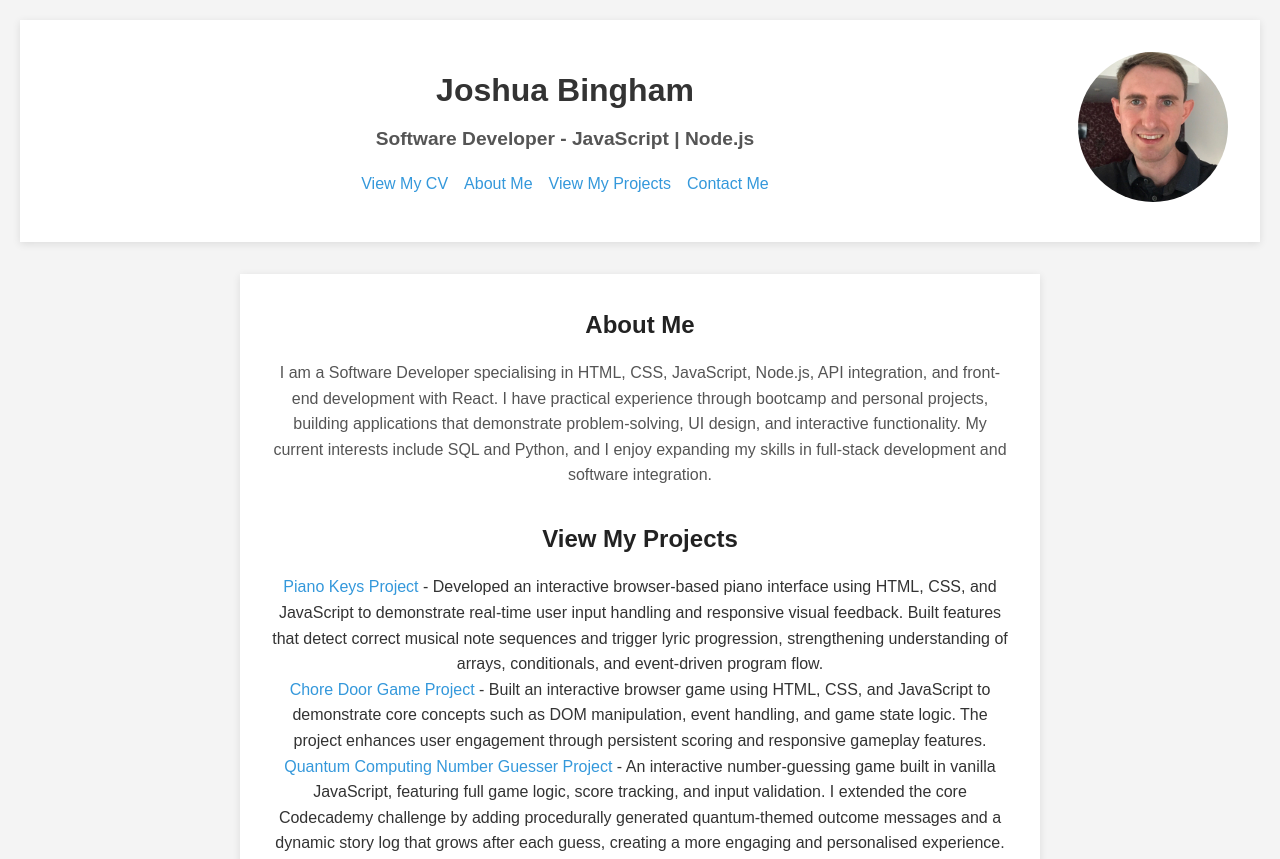
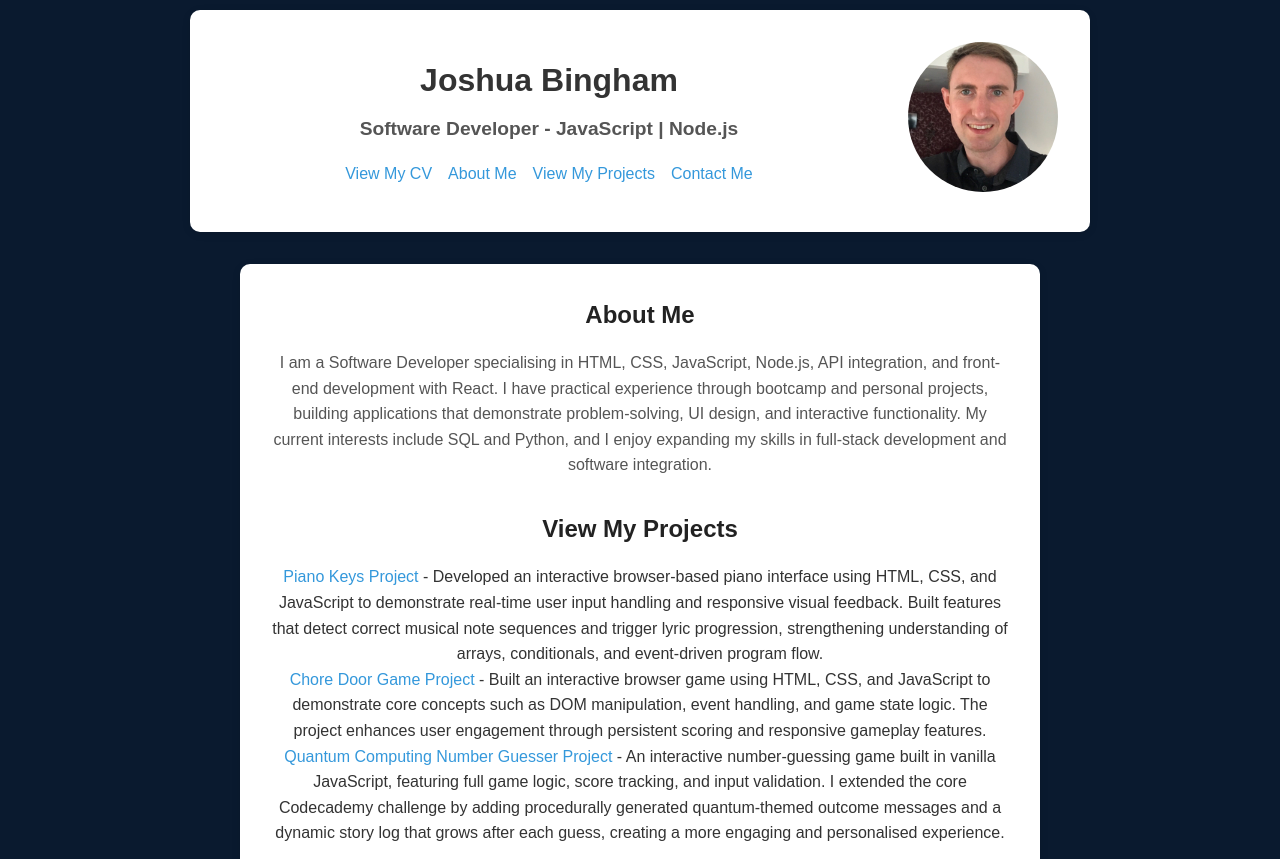
Before and after one commit to joshbingham/joshbingham, a plain HTML site: page index.html in a window 1280 px wide. Shown: the top 859 px of the page. Drawn offline with Linux system fonts and the light colour scheme.

Commit message:
Change background colour

```diff
--- a/styles.css
+++ b/styles.css
@@ -11,9 +11,8 @@
 body {
     font-family: Arial, sans-serif;
     line-height: 1.6;
-    background-color: #f4f4f4;
+    background-color: #0A1A2F;
     color: #333;
-    padding: 20px;
     text-align: center;
 }
 
@@ -36,15 +35,20 @@ ul {
 .header-container {
     display: flex;
     flex-wrap: wrap;
-    justify-content: space-between;
+    justify-content: center;
     align-items: center;
     padding: 2rem;
     background-color: #fff;
     box-shadow: 0 2px 8px rgba(0,0,0,0.1);
+    gap: 2rem;;
+    max-width: 900px;
+    margin: 10px auto;
+    border-radius: 10px;
 }
 
 .header-text {
     flex: 1 1 300px;
+    text-align: center;
 }
 
 .header-text h1 {
@@ -68,7 +72,7 @@ nav ul {
 
 .header-image {
     flex: 0 0 150px;
-    text-align: right;
+    text-align: center;
 }
 
 .header-image img {
@@ -84,6 +88,7 @@ main {
     background-color: #fff;
     padding: 2rem;
     box-shadow: 0 2px 8px rgba(0,0,0,0.1);
+    border-radius: 10px;
 }
 
 section {
```
